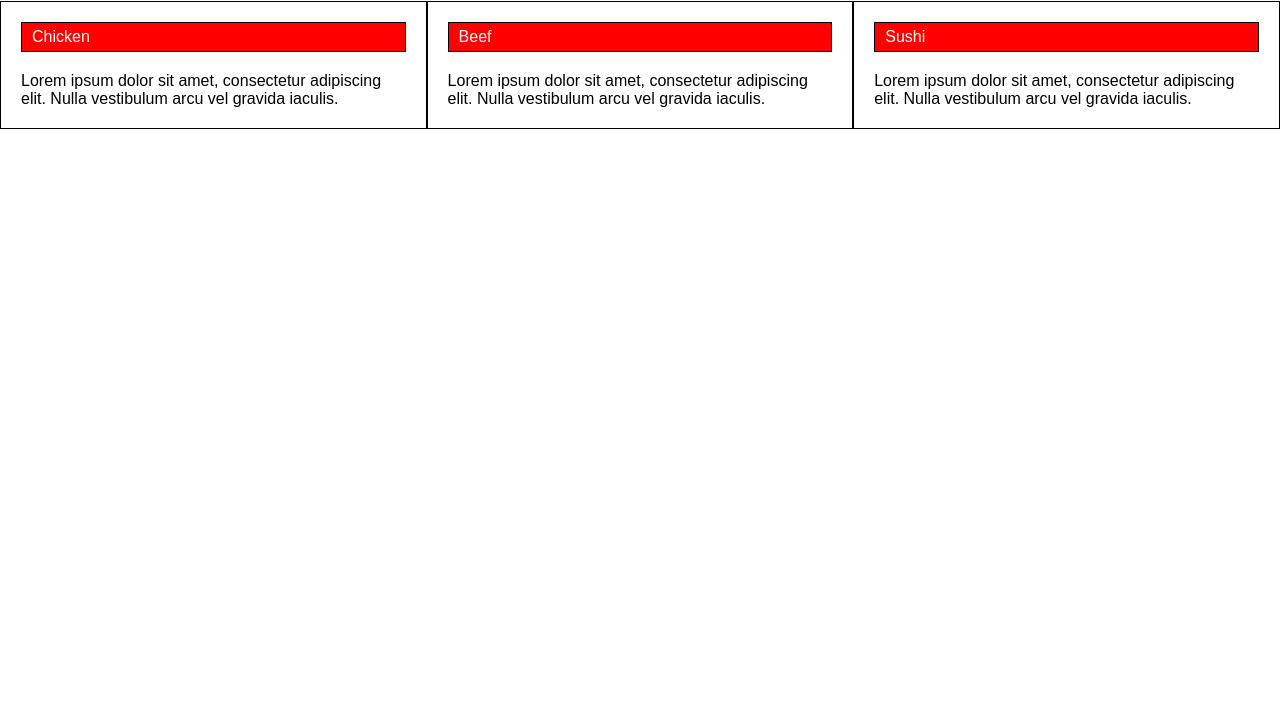
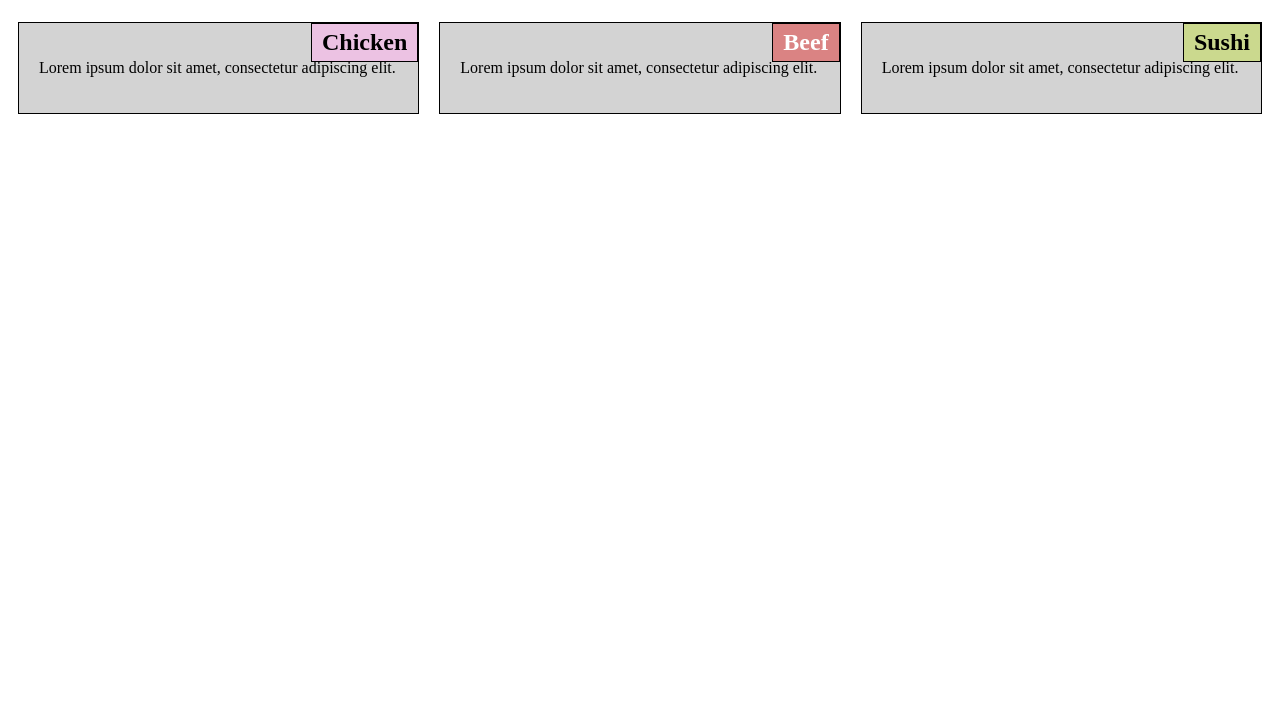
Before and after one commit to subhankari2/food-app, a plain HTML site: page index.html in a window 1280 px wide. Shown: the part 76-800 px from the top of the page. Drawn offline with Linux system fonts and the light colour scheme.

Commit message:
menu example

```diff
--- /dev/null
+++ b/css/styles.css
@@ -0,0 +1,61 @@
+.container {
+  display: flex;
+  flex-wrap: wrap;
+}
+h1 {
+  width: calc(100% - 20px);
+  text-align: center;
+}
+.section1,
+.section2,
+.section3 {
+  width: calc(33.333% - 20px); /* 20px for margins between sections */
+  margin: 10px;
+  padding: 20px;
+  box-sizing: border-box;
+  border: 1px solid black;
+  background-color: lightgray;
+  position: relative;
+}
+.section1 h2 {
+  background-color: rgb(236, 194, 227);
+}
+
+.section2 h2 {
+  background-color: rgb(218, 131, 131);
+  color: white;
+}
+
+.section3 h2 {
+  background-color: rgb(203, 217, 142);
+}
+
+.section1 h2,
+.section2 h2,
+.section3 h2 {
+  position: absolute;
+  top: 0;
+  right: 0;
+  padding: 5px 10px;
+  margin: 0;
+  border: 1px solid black;
+}
+
+/* Media queries for tablet and mobile views */
+@media screen and (max-width: 991px) {
+  .section1,
+  .section2 {
+    width: calc(50% - 20px);
+  }
+  .section3 {
+    width: calc(100% - 20px);
+  }
+}
+
+@media screen and (max-width: 767px) {
+  .section1,
+  .section2,
+  .section3 {
+    width: calc(100% - 20px);
+  }
+}
--- a/index.html
+++ b/index.html
@@ -4,37 +4,23 @@
     <meta charset="UTF-8" />
     <meta name="viewport" content="width=device-width, initial-scale=1.0" />
     <title>Assignment Solution</title>
-    <link rel="stylesheet" href="styles.css" />
+    <link rel="stylesheet" href="css/styles.css" />
   </head>
   <body>
-    <header>
-      <h1>Page Heading</h1>
-    </header>
-    <main>
-      <section class="section">
-        <div class="section-title">Chicken</div>
-        <div class="section-content">
-          <!-- Dummy text -->
-          Lorem ipsum dolor sit amet, consectetur adipiscing elit. Nulla
-          vestibulum arcu vel gravida iaculis.
-        </div>
+    <div class="container">
+      <h1>Our Menu</h1>
+      <section class="section1">
+        <h2>Chicken</h2>
+        <p>Lorem ipsum dolor sit amet, consectetur adipiscing elit.</p>
       </section>
-      <section class="section">
-        <div class="section-title">Beef</div>
-        <div class="section-content">
-          <!-- Dummy text -->
-          Lorem ipsum dolor sit amet, consectetur adipiscing elit. Nulla
-          vestibulum arcu vel gravida iaculis.
-        </div>
+      <section class="section2">
+        <h2>Beef</h2>
+        <p>Lorem ipsum dolor sit amet, consectetur adipiscing elit.</p>
       </section>
-      <section class="section">
-        <div class="section-title">Sushi</div>
-        <div class="section-content">
-          <!-- Dummy text -->
-          Lorem ipsum dolor sit amet, consectetur adipiscing elit. Nulla
-          vestibulum arcu vel gravida iaculis.
-        </div>
+      <section class="section3">
+        <h2>Sushi</h2>
+        <p>Lorem ipsum dolor sit amet, consectetur adipiscing elit.</p>
       </section>
-    </main>
+    </div>
   </body>
 </html>
--- a/styles.css
+++ /dev/null
@@ -1,38 +0,0 @@
-/* Reset CSS */
-* {
-  margin: 0;
-  padding: 0;
-  box-sizing: border-box;
-}
-
-body {
-  font-family: Arial, sans-serif; /* Optional: Set a font family */
-}
-
-header {
-  text-align: center;
-  padding: 20px 0;
-}
-
-main {
-  display: flex;
-  flex-wrap: wrap;
-}
-
-.section {
-  width: 33.33%;
-  border: 1px solid black;
-  padding: 20px;
-}
-
-.section-title {
-  position: relative;
-  background-color: #f00; /* Set background color for section title */
-  color: #fff; /* Set text color for section title */
-  padding: 5px 10px;
-  border: 1px solid black;
-}
-
-.section-content {
-  margin-top: 20px;
-}
```
